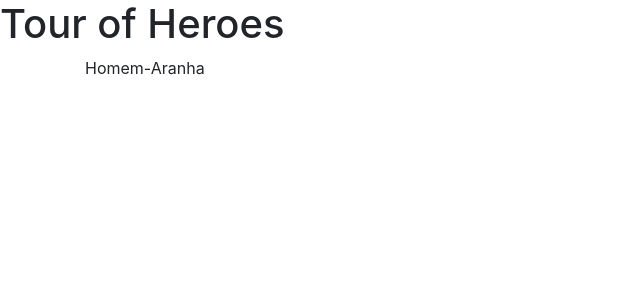
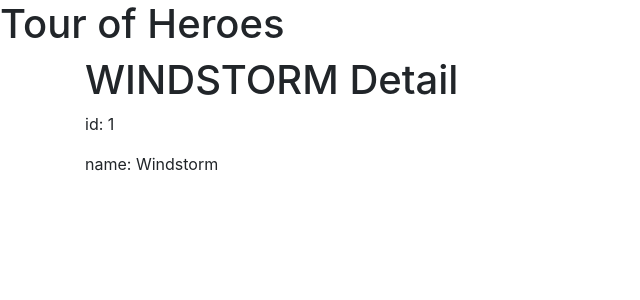
Before and after one commit to andrevaladares/curso-angular-basico, an Angular app: page / in a window 1280 px wide. Shown: the top 300 px of the page, without its empty margins (0-640 px from the left). Built offline with nearby package versions, Linux system fonts and the light colour scheme.

Commit message:
0.4.0 implementado

```diff
--- /dev/null
+++ b/src/app/hero.model.ts
@@ -0,0 +1,4 @@
+export interface Hero {
+  id: number;
+  name: string;
+}
--- a/src/app/heroes/heroes.component.html
+++ b/src/app/heroes/heroes.component.html
@@ -1 +1,3 @@
-{{ heroe }}
+<h1>{{ hero.name | uppercase }} Detail</h1>
+<p>id: {{ hero.id }}</p>
+<p>name: {{ hero.name }}</p>
--- a/src/app/heroes/heroes.component.ts
+++ b/src/app/heroes/heroes.component.ts
@@ -1,4 +1,5 @@
 import { Component, OnInit } from '@angular/core';
+import {Hero} from '../hero.model';
 
 @Component({
   selector: 'app-heroes',
@@ -7,7 +8,7 @@ import { Component, OnInit } from '@angular/core';
 })
 export class HeroesComponent implements OnInit {
 
-  heroe = 'Homem-Aranha';
+  hero: Hero = {id: 1, name: 'Windstorm'};
 
   constructor() { }
 
```
